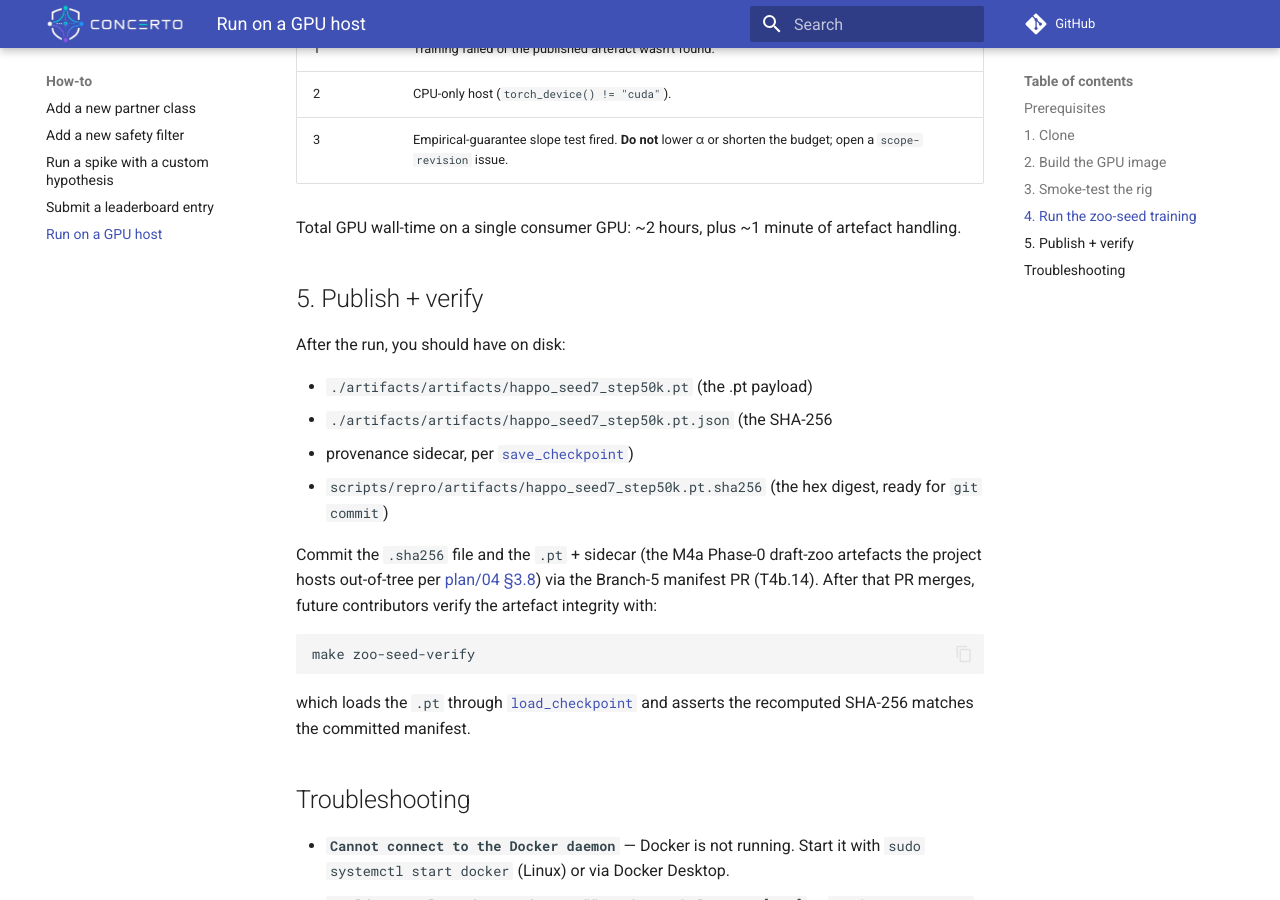
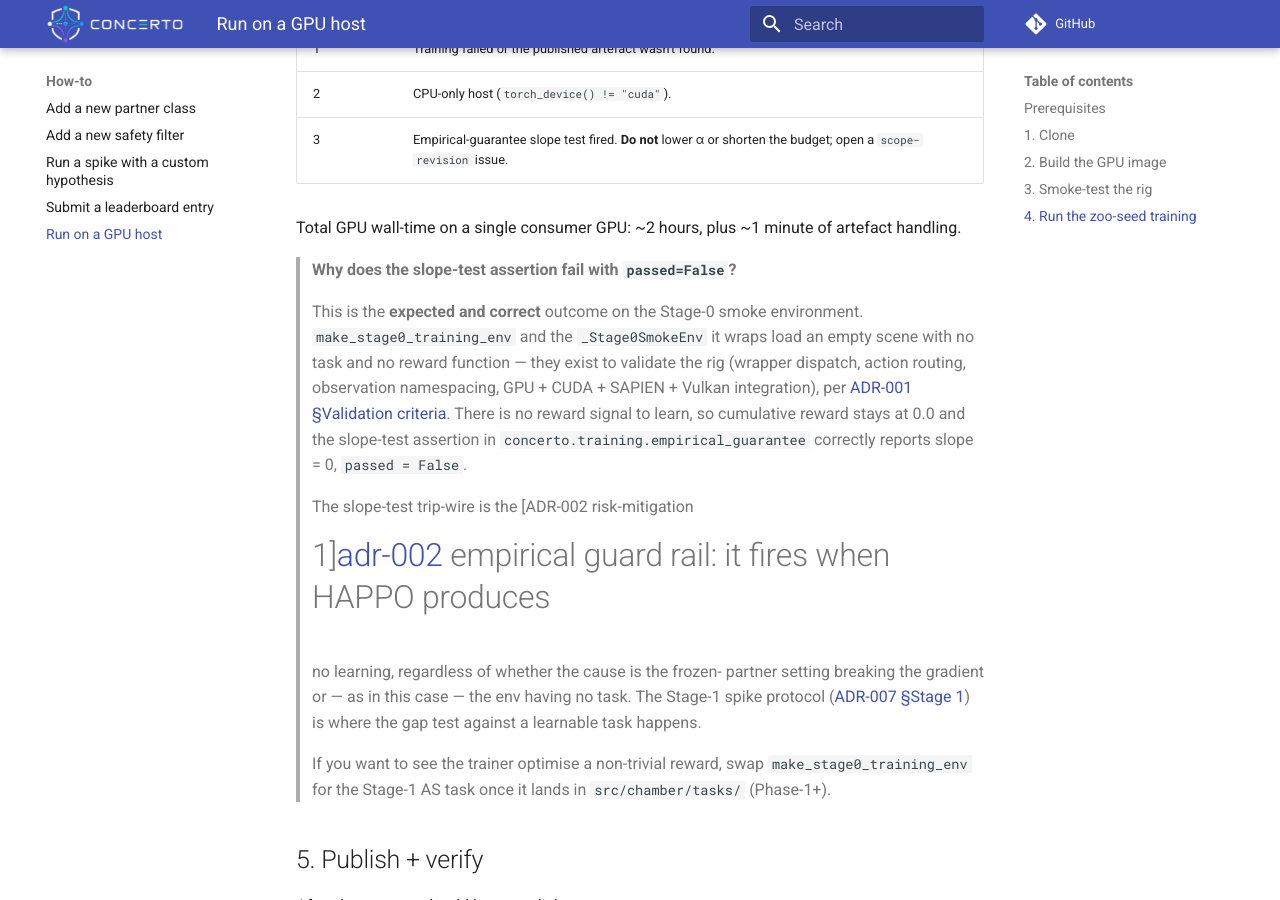
Before and after one commit to fsafaei/concerto, an MkDocs documentation site: the page built from docs/how-to/run-on-gpu.md, in a window 1280 px wide and 900 px high, scrolled down 2435 px. Built offline with MkDocs 1.6.1 and Material for MkDocs 9.7.7, drawn with Linux system fonts in a browser that asks for light colours; comment, search, counter and statistics services are not loaded.

Commit message:
docs(run-on-gpu): clarify that slope=0 on stage0_smoke is the expected rig-validation outcome (#95)
- ADR-001 §Validation criteria explicitly defines stage0_smoke
  as task-free rig validation; the ADR-002 risk-mitigation #1
  slope-test correctly reports no learning. New callout
  documents the wiring so contributors don't misread the
  assertion fire as a project failure.
- Cross-references ADR-007 §Stage 1 as the next gate where a
  learnable task supplies the gap

```diff
--- a/docs/how-to/run-on-gpu.md
+++ b/docs/how-to/run-on-gpu.md
@@ -118,6 +118,31 @@
 Total GPU wall-time on a single consumer GPU: ~2 hours, plus
 ~1 minute of artefact handling.
 
+> **Why does the slope-test assertion fail with `passed=False`?**
+>
+> This is the **expected and correct** outcome on the Stage-0
+> smoke environment. `make_stage0_training_env` and the
+> `_Stage0SmokeEnv` it wraps load an empty scene with no task and
+> no reward function — they exist to validate the rig (wrapper
+> dispatch, action routing, observation namespacing, GPU + CUDA
+> + SAPIEN + Vulkan integration), per [ADR-001 §Validation
+> criteria][adr-001]. There is no reward signal to learn, so
+> cumulative reward stays at 0.0 and the slope-test assertion in
+> `concerto.training.empirical_guarantee` correctly reports
+> slope = 0, `passed = False`.
+>
+> The slope-test trip-wire is the [ADR-002 risk-mitigation
+> #1][adr-002] empirical guard rail: it fires when HAPPO produces
+> no learning, regardless of whether the cause is the frozen-
+> partner setting breaking the gradient or — as in this case —
+> the env having no task. The Stage-1 spike protocol
+> ([ADR-007 §Stage 1][adr-007]) is where the gap test against a
+> learnable task happens.
+>
+> If you want to see the trainer optimise a non-trivial reward,
+> swap `make_stage0_training_env` for the Stage-1 AS task once it
+> lands in `src/chamber/tasks/` (Phase-1+).
+
 ## 5. Publish + verify
 
 After the run, you should have on disk:
@@ -163,5 +188,6 @@
 [adr-001]: ../reference/adrs.md
 [adr-001-risks]: ../reference/adrs.md
 [adr-002]: ../reference/adrs.md
+[adr-007]: ../reference/adrs.md
 [adr-009]: ../reference/adrs.md
 [nvidia-container]: https://docs.nvidia.com/datacenter/cloud-native/container-toolkit/latest/install-guide.html
```
